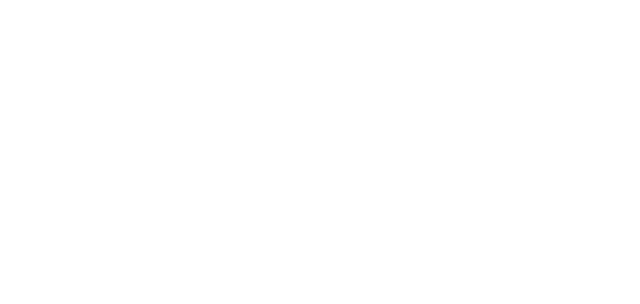
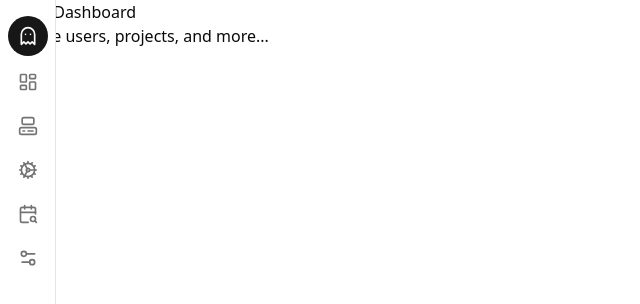
Before and after one commit to AlexandreDresch/StellioCode, a React (Vite) app: page /dashboard in a window 1280 px wide. Before the commit this address had no page. Shown: the top 304 px of the page, without its empty margins (0-640 px from the left). Built offline with nearby package versions, Linux system fonts and the light colour scheme.

Commit message:
feat: add initial dashboard page

```diff
--- /dev/null
+++ b/src/pages/dashboard.tsx
@@ -0,0 +1,20 @@
+import AdminDashboard from "@/components/dashboard/admin-dashboard";
+import DevDashboard from "@/components/dashboard/dev-dashboard";
+import Sidebar from "@/components/dashboard/sidebar";
+
+interface DashboardProps {
+  userRole: string;
+}
+
+export default function Dashboard({ userRole }: DashboardProps) {
+  if (userRole !== "admin" && userRole !== "dev") {
+    return <h1>Unauthorized Access</h1>;
+  }
+
+  return (
+    <div>
+      <Sidebar />
+      {userRole === "admin" ? <AdminDashboard /> : <DevDashboard />}
+    </div>
+  );
+}
--- a/src/routes/routes.tsx
+++ b/src/routes/routes.tsx
@@ -1,12 +1,26 @@
 import { BrowserRouter, Route, Routes as Switch } from "react-router-dom";
 
 import Home from "@/pages/home";
+import ProtectedRoute from "@/components/protected-route";
+import Dashboard from "@/pages/dashboard";
 
 export default function Routes() {
+  const user = { role: "admin" };
+
   return (
     <BrowserRouter>
       <Switch>
         <Route element={<Home />} path="/" />
+        <Route
+          path="/dashboard"
+          element={
+            <ProtectedRoute
+              isAllowed={user.role === "admin" || user.role === "dev"}
+            >
+              <Dashboard userRole={user.role} />
+            </ProtectedRoute>
+          }
+        />
       </Switch>
     </BrowserRouter>
   );
```
